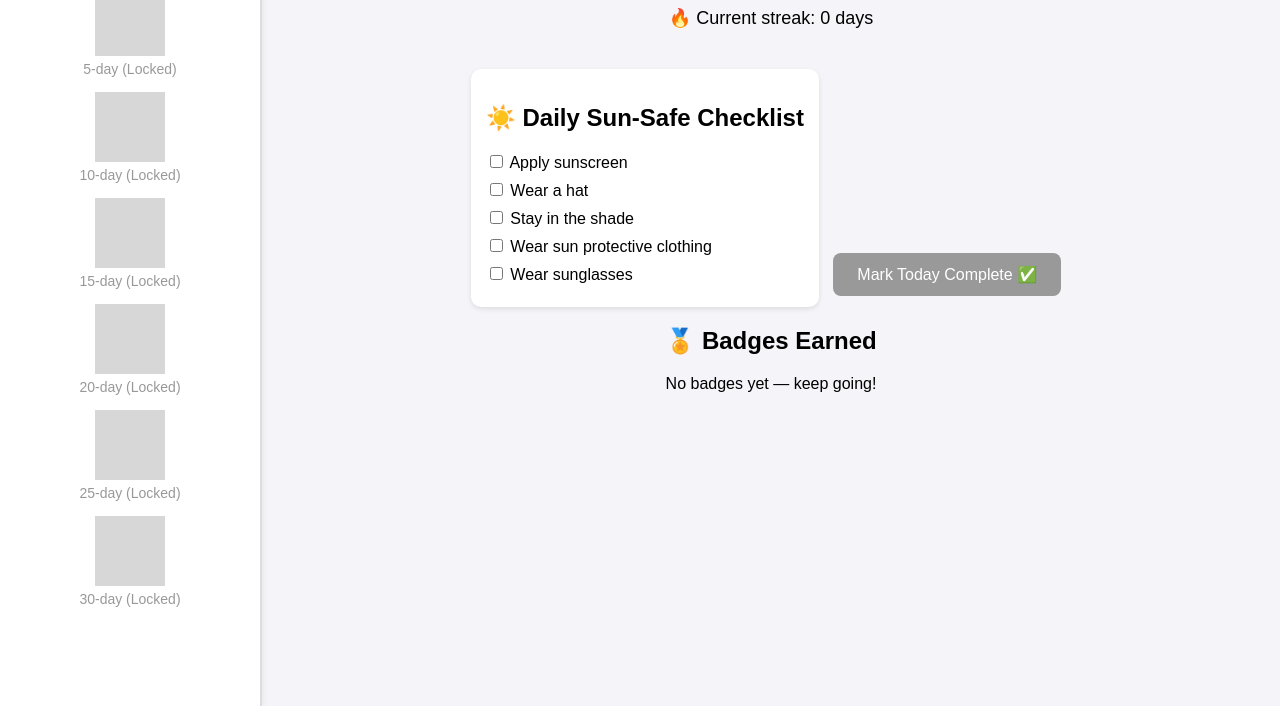
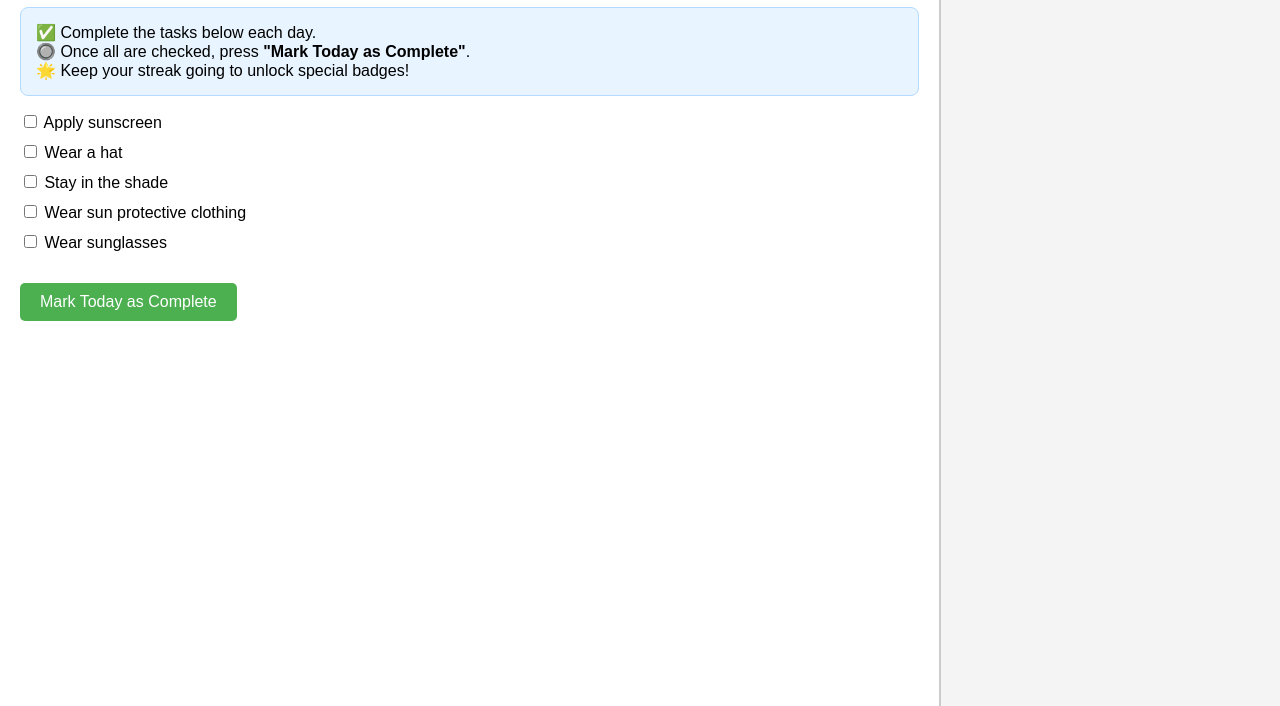
Before and after one commit to baguetteeeee/sun-safety-habit-tracker, a plain HTML site: page index.html in a window 1280 px wide. Shown: the part 94-800 px from the top of the page. Drawn offline with Linux system fonts and the light colour scheme; grey boxes are pictures that could not be loaded.

Commit message:
Update index.html

```diff
--- a/index.html
+++ b/index.html
@@ -2,244 +2,159 @@
 <html lang="en">
 <head>
   <meta charset="UTF-8">
-  <meta name="viewport" content="width=device-width, initial-scale=1.0">
   <title>Habit Tracker</title>
   <style>
     body {
       font-family: Arial, sans-serif;
-      background: #f4f4f9;
+      display: flex;
       margin: 0;
-      padding: 0;
-      display: flex;
-      min-height: 100vh;
+      height: 100vh;
     }
-
-    /* Sidebar for badge preview */
+    .main {
+      flex: 3;
+      padding: 20px;
+    }
     .sidebar {
-      width: 220px;
-      background: #fff;
+      flex: 1;
+      background: #f4f4f4;
       padding: 20px;
-      border-right: 2px solid #ddd;
-      box-shadow: 2px 0 5px rgba(0,0,0,0.05);
+      border-left: 2px solid #ccc;
+      overflow-y: auto;
     }
-    .sidebar h2 {
-      text-align: center;
-      margin-bottom: 15px;
-      font-size: 18px;
-      color: #444;
-    }
-    .preview-badge {
-      text-align: center;
-      margin-bottom: 15px;
-      opacity: 0.4; /* default locked look */
-    }
-    .preview-badge.unlocked {
-      opacity: 1;
-    }
-    .preview-badge img {
-      width: 70px;
-      height: 70px;
-      display: block;
-      margin: auto;
-    }
-    .preview-badge p {
-      margin: 5px 0 0;
-      font-size: 14px;
-    }
-
-    /* Main content */
-    .main {
-      flex: 1;
-      padding: 20px;
-      text-align: center;
-    }
-
     h1 {
       color: #333;
     }
+    ul {
+      list-style: none;
+      padding: 0;
+    }
+    li {
+      margin: 10px 0;
+    }
     button {
+      margin-top: 15px;
+      padding: 10px 20px;
+      font-size: 16px;
+      cursor: pointer;
       background: #4CAF50;
       color: white;
       border: none;
-      padding: 12px 24px;
-      margin: 10px;
-      font-size: 16px;
-      cursor: pointer;
-      border-radius: 8px;
-    }
-    button:disabled {
-      background: #999;
-      cursor: not-allowed;
-    }
-    button:hover:not(:disabled) {
-      background: #45a049;
-    }
-    .status {
-      margin: 20px 0;
-      font-size: 18px;
+      border-radius: 5px;
     }
     .badges {
       margin-top: 20px;
     }
     .badge {
-      display: inline-block;
-      margin: 8px;
-      padding: 10px;
-      border-radius: 10px;
-      background: #ddd;
+      margin: 10px 0;
     }
     .badge img {
-      width: 80px;
-      height: 80px;
+      max-width: 100px;
       display: block;
-      margin: auto;
     }
-    .checklist {
-      text-align: left;
-      display: inline-block;
-      margin-top: 20px;
+    .instructions {
+      background: #e8f4ff;
       padding: 15px;
-      background: #fff;
-      border-radius: 10px;
-      box-shadow: 0 2px 5px rgba(0,0,0,0.1);
-    }
-    .checklist label {
-      display: block;
-      margin: 8px 0;
-      font-size: 16px;
+      border: 1px solid #b3daff;
+      border-radius: 8px;
+      margin-bottom: 15px;
     }
   </style>
 </head>
 <body>
-  <!-- Sidebar badge preview -->
-  <div class="sidebar">
-    <h2>🎖 Badge Preview</h2>
-    <div id="previewContainer"></div>
+  <div class="main">
+    <h1>☀️ Sun Safety Habit Tracker</h1>
+    <div class="instructions">
+      ✅ Complete the tasks below each day.<br>
+      🔘 Once all are checked, press <strong>"Mark Today as Complete"</strong>.<br>
+      🌟 Keep your streak going to unlock special badges!
+    </div>
+    <ul id="task-list">
+      <li><label><input type="checkbox" class="task"> Apply sunscreen</label></li>
+      <li><label><input type="checkbox" class="task"> Wear a hat</label></li>
+      <li><label><input type="checkbox" class="task"> Stay in the shade</label></li>
+      <li><label><input type="checkbox" class="task"> Wear sun protective clothing</label></li>
+      <li><label><input type="checkbox" class="task"> Wear sunglasses</label></li>
+    </ul>
+    <button onclick="markComplete()">Mark Today as Complete</button>
+    <div id="status"></div>
   </div>
 
-  <!-- Main tracker -->
-  <div class="main">
-    <h1>🌱 Habit Tracker</h1>
-
-    <div class="status">
-      <p id="streak">🔥 Current streak: 0 days</p>
-    </div>
-
-    <div class="checklist">
-      <h2>☀️ Daily Sun-Safe Checklist</h2>
-      <label><input type="checkbox" class="task"> Apply sunscreen</label>
-      <label><input type="checkbox" class="task"> Wear a hat</label>
-      <label><input type="checkbox" class="task"> Stay in the shade</label>
-      <label><input type="checkbox" class="task"> Wear sun protective clothing</label>
-      <label><input type="checkbox" class="task"> Wear sunglasses</label>
-    </div>
-
-    <button id="completeBtn" disabled>Mark Today Complete ✅</button>
-
-    <div class="badges">
-      <h2>🏅 Badges Earned</h2>
-      <div id="badgeContainer"></div>
+  <div class="sidebar">
+    <h2>🎖️ Your Badges</h2>
+    <div class="badges" id="badges">
+      <div class="badge" id="badge5" style="display:none;">
+        <a href="https://freeimage.host/i/KJIQXZQ">
+          <img src="https://iili.io/KJIQXZQ.md.png" alt="5 Day Badge">
+        </a>
+        <p>5 Days Streak!</p>
+      </div>
+      <div class="badge" id="badge10" style="display:none;">
+        <a href="https://freeimage.host/i/KJIQjnV">
+          <img src="https://iili.io/KJIQjnV.md.png" alt="10 Day Badge">
+        </a>
+        <p>10 Days Streak!</p>
+      </div>
+      <div class="badge" id="badge15" style="display:none;">
+        <a href="https://freeimage.host/i/KJIQN6P">
+          <img src="https://iili.io/KJIQN6P.md.png" alt="15 Day Badge">
+        </a>
+        <p>15 Days Streak!</p>
+      </div>
+      <div class="badge" id="badge20" style="display:none;">
+        <a href="https://freeimage.host/i/KJIQwMB">
+          <img src="https://iili.io/KJIQwMB.md.png" alt="20 Day Badge">
+        </a>
+        <p>20 Days Streak!</p>
+      </div>
+      <div class="badge" id="badge25" style="display:none;">
+        <a href="https://freeimage.host/i/KJIQeF1">
+          <img src="https://iili.io/KJIQeF1.md.png" alt="25 Day Badge">
+        </a>
+        <p>25 Days Streak!</p>
+      </div>
+      <div class="badge" id="badge30" style="display:none;">
+        <a href="https://freeimage.host/i/KJIQkcF">
+          <img src="https://iili.io/KJIQkcF.md.png" alt="30 Day Badge">
+        </a>
+        <p>30 Days Streak!</p>
+      </div>
     </div>
   </div>
 
   <script>
-    const BADGE_MILESTONES = [5, 10, 15, 20, 25, 30];
-    const BADGE_IMAGES = {
-      5: "https://iili.io/KJIQXZQ.md.png",
-      10: "https://iili.io/KJIQjnV.md.png",
-      15: "https://iili.io/KJIQN6P.md.png",
-      20: "https://iili.io/KJIQwMB.md.png",
-      25: "https://iili.io/KJIQeF1.md.png",
-      30: "https://iili.io/KJIQkcF.md.png"
-    };
-
-    const progress = JSON.parse(localStorage.getItem("habitProgress")) || {
-      streak: 0,
-      lastCompleted: null,
-      badges: []
-    };
-
-    const streakEl = document.getElementById("streak");
-    const badgeContainer = document.getElementById("badgeContainer");
-    const previewContainer = document.getElementById("previewContainer");
-    const completeBtn = document.getElementById("completeBtn");
-    const tasks = document.querySelectorAll(".task");
-
-    function updateUI() {
-      streakEl.textContent = `🔥 Current streak: ${progress.streak} days`;
-
-      // Earned badges display
-      badgeContainer.innerHTML = "";
-      if (progress.badges.length === 0) {
-        badgeContainer.innerHTML = "<p>No badges yet — keep going!</p>";
-      } else {
-        progress.badges.forEach(b => {
-          const div = document.createElement("div");
-          div.className = "badge";
-          div.innerHTML = `<a href="${BADGE_IMAGES[b]}" target="_blank"><img src="${BADGE_IMAGES[b]}" alt="${b}-day badge"></a><p>${b}-day</p>`;
-          badgeContainer.appendChild(div);
-        });
-      }
-
-      // Sidebar preview
-      previewContainer.innerHTML = "";
-      BADGE_MILESTONES.forEach(b => {
-        const div = document.createElement("div");
-        div.className = "preview-badge";
-        if (progress.badges.includes(b)) {
-          div.classList.add("unlocked");
-        }
-        div.innerHTML = `<img src="${BADGE_IMAGES[b]}" alt="${b}-day badge"><p>${b}-day ${progress.badges.includes(b) ? "" : "(Locked)"}</p>`;
-        previewContainer.appendChild(div);
-      });
-    }
-
-    function checkTasks() {
-      const allChecked = Array.from(tasks).every(task => task.checked);
-      completeBtn.disabled = !allChecked;
-    }
+    let streak = localStorage.getItem('streak') ? parseInt(localStorage.getItem('streak')) : 0;
 
     function markComplete() {
-      const today = new Date().toISOString().split("T")[0];
-      if (progress.lastCompleted === today) {
-        alert("✅ You already marked today complete!");
+      let tasks = document.querySelectorAll('.task');
+      let allDone = true;
+      tasks.forEach(task => {
+        if (!task.checked) allDone = false;
+      });
+
+      if (!allDone) {
+        document.getElementById('status').innerText = "⚠️ Please complete all tasks before marking the day!";
         return;
       }
 
-      if (progress.lastCompleted) {
-        const lastDate = new Date(progress.lastCompleted);
-        const yesterday = new Date();
-        yesterday.setDate(yesterday.getDate() - 1);
+      streak++;
+      localStorage.setItem('streak', streak);
+      document.getElementById('status').innerText = "✅ Great job! Current streak: " + streak + " days.";
+      checkBadges();
 
-        if (lastDate.toDateString() === yesterday.toDateString()) {
-          progress.streak += 1;
-        } else {
-          progress.streak = 1; // reset
-        }
-      } else {
-        progress.streak = 1;
-      }
-
-      progress.lastCompleted = today;
-
-      // Badge unlock
-      if (BADGE_MILESTONES.includes(progress.streak) && !progress.badges.includes(progress.streak)) {
-        progress.badges.push(progress.streak);
-        alert(`🎉 Congrats! You earned the ${progress.streak}-day badge!`);
-      }
-
-      localStorage.setItem("habitProgress", JSON.stringify(progress));
-      updateUI();
-
-      // Reset checklist
+      // Reset checkboxes
       tasks.forEach(task => task.checked = false);
-      checkTasks();
     }
 
-    completeBtn.addEventListener("click", markComplete);
-    tasks.forEach(task => task.addEventListener("change", checkTasks));
+    function checkBadges() {
+      if (streak >= 5) document.getElementById('badge5').style.display = 'block';
+      if (streak >= 10) document.getElementById('badge10').style.display = 'block';
+      if (streak >= 15) document.getElementById('badge15').style.display = 'block';
+      if (streak >= 20) document.getElementById('badge20').style.display = 'block';
+      if (streak >= 25) document.getElementById('badge25').style.display = 'block';
+      if (streak >= 30) document.getElementById('badge30').style.display = 'block';
+    }
 
-    updateUI();
+    window.onload = checkBadges;
   </script>
 </body>
 </html>
```
